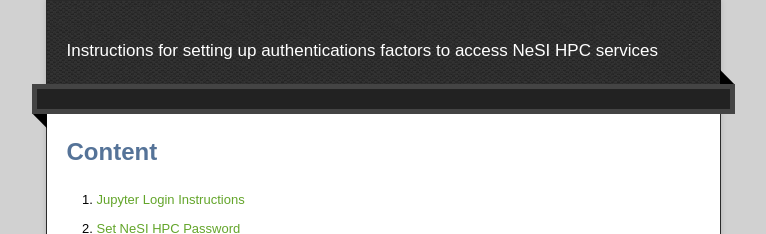
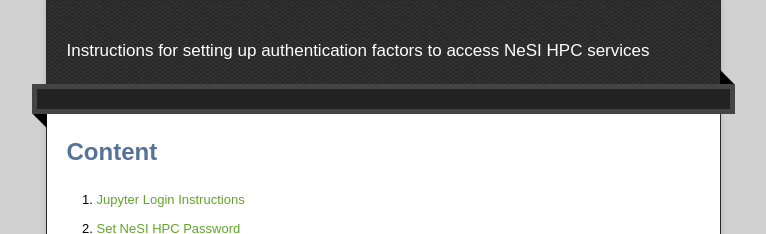
Before and after one commit to DininduSenanayake/ganesi_authesetup-login, a Jekyll site: the page built from index.md, in a window 1280 px wide. Shown: the top 234 px of the page, without its empty margins (257-1023 px from the left). Built offline with Jekyll 4.4.1, drawn with Linux system fonts in a browser that asks for light colours; our own code applies the rules of GitHub Pages for plain Markdown files.

Commit message:
fix typo

```diff
--- a/_config.yml
+++ b/_config.yml
@@ -2,7 +2,7 @@
 
 title: Setup Authen. Factors and Login to NeSI Mahuika Jupyter
 
-description: Instructions for setting up authentications factors to access NeSI HPC services
+description: Instructions for setting up authentication factors to access NeSI HPC services
 show_downloads: true
 
 markdown: kramdown
```
